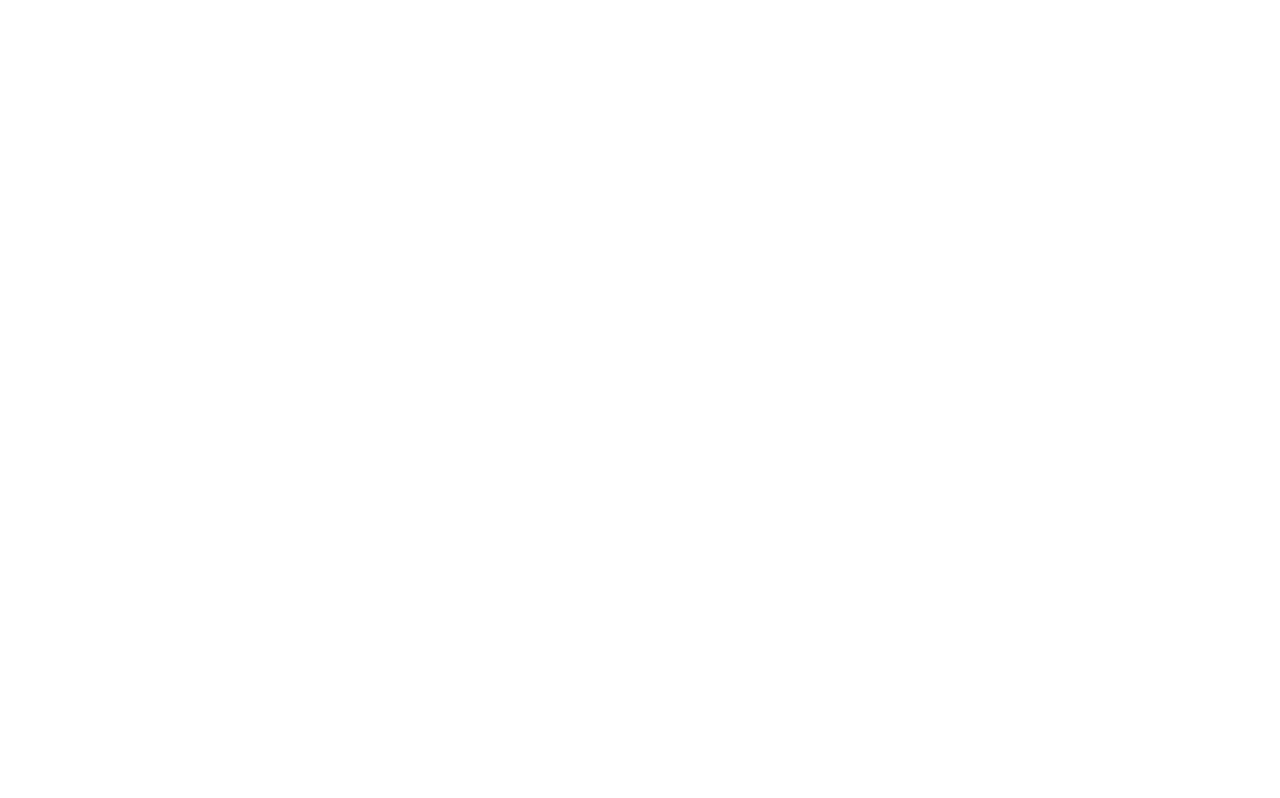
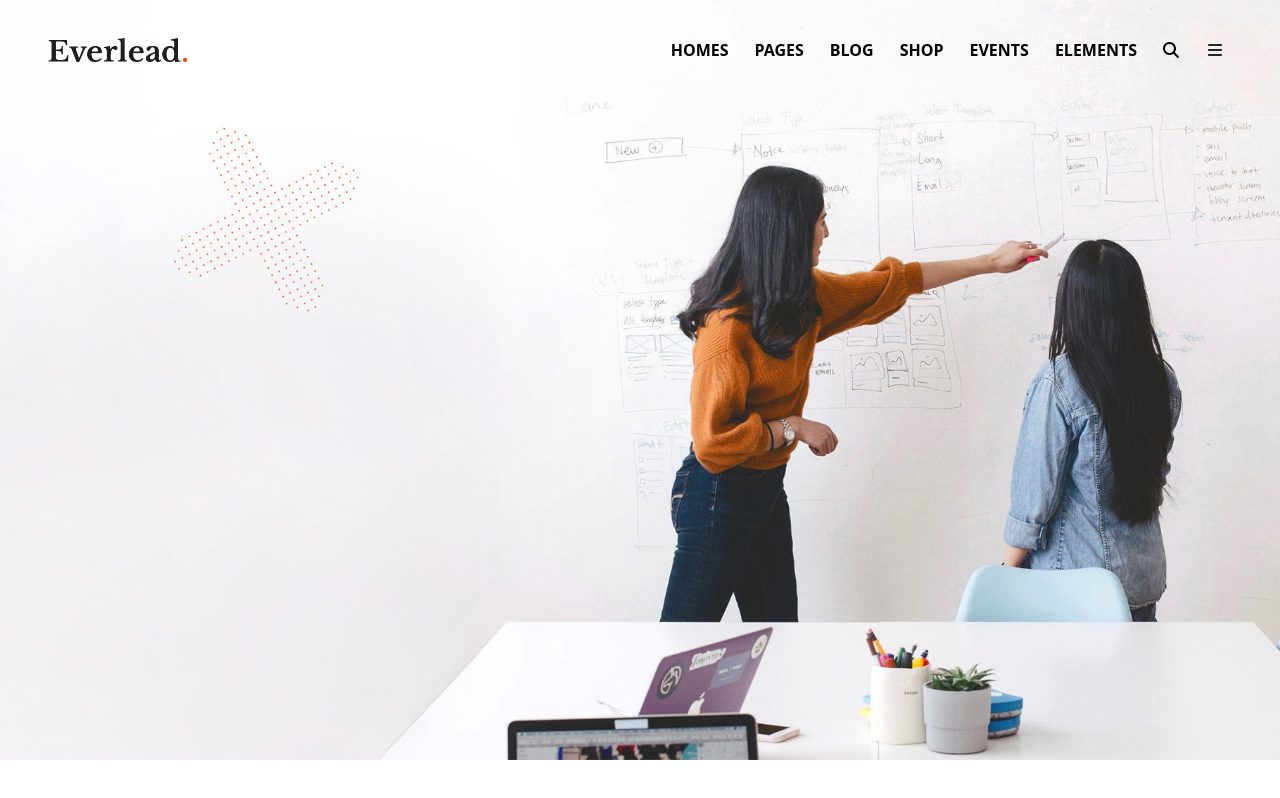
Before and after one commit to MarcoCalabretta1988/proj-html-vuejs, a Vue app: page / in a window 1280 px wide. Built offline with nearby package versions, Linux system fonts and the light colour scheme.

Commit message:
Add header background & main nav

```diff
--- a/index.html
+++ b/index.html
@@ -1,13 +1,15 @@
 <!DOCTYPE html>
 <html lang="en">
+
 <head>
   <meta charset="UTF-8" />
-    <link rel="icon" type="image/svg+xml" href="/vite.svg" />
   <meta name="viewport" content="width=device-width, initial-scale=1.0" />
-    <title>Vite + Vue</title>
+  <title>Everlead</title>
 </head>
+
 <body>
   <div id="app"></div>
   <script type="module" src="/src/main.js"></script>
 </body>
+
 </html>
--- a/src/App.vue
+++ b/src/App.vue
@@ -1,11 +1,14 @@
 <script>
+import AppHeader from './components/AppHeader.vue'
 export default {
   name: 'Everlead',
-  data: () => ({})
+  data: () => ({}),
+  components: { AppHeader },
 }
 </script>
 
 <template>
+  <app-header></app-header>
 
 </template>
 
--- a/src/assets/scss/style.scss
+++ b/src/assets/scss/style.scss
@@ -0,0 +1,28 @@
+@use './partials/variables' as *;
+
+//UTILITIES
+
+.my-container {
+    max-width: 1200px;
+    margin: 0 auto;
+}
+
+//GENERIC
+
+
+img {
+    max-width: 100%;
+    height: auto;
+}
+
+ul {
+    list-style-type: none;
+    margin: 0;
+    padding: 0;
+}
+
+a {
+    text-decoration: none;
+    color: $black;
+    margin: 3px;
+}
--- a/src/components/AppHeader.vue
+++ b/src/components/AppHeader.vue
@@ -1,14 +1,61 @@
 <script>
+import { mainNavLinks } from '../data/index'
 export default {
     name: 'AppHeader',
-    data: () => ({})
+    data: () => ({ mainNavLinks })
 }
 </script>
 
 <template>
+    <header>
 
+
+        <section id="main-nav">
+            <nav class="d-flex justify-content-between align-items-center p-4 mx-4">
+                <!-- LOGO -->
+                <img src="../assets/img/logo-img-01.png" alt="Logo">
+                <!-- MAIN NAVBAR -->
+                <!-- possibile componente nav -->
+                <ul>
+                    <li v-for="link in mainNavLinks"><a href="#">{{ link }}</a></li>
+                    <li><a href="#"><font-awesome-icon icon="fa-solid fa-magnifying-glass" /></a></li>
+                    <li><a href="#"></a><font-awesome-icon icon="fa-solid fa-bars" /></li>
+
+                </ul>
+            </nav>
+        </section>
+        <section id="jumbotron"></section>
+
+    </header>
 </template>
 
-<style>
+<style lang="scss" scoped>
+header {
+    height: 95vh;
+    background-image: url(../assets/img/rev-slider-main-home-img-03.jpg);
+    background-position: left;
+    background-size: cover;
 
+    nav {
+        height: 100px;
+
+        img {
+            width: 140px;
+            height: auto;
+        }
+
+        ul {
+            // Possibile mixin?
+            display: flex;
+            justify-content: space-between;
+            align-items: center;
+            text-transform: uppercase;
+
+            li {
+                margin: 0 10px;
+                font-weight: bolder;
+            }
+        }
+    }
+}
 </style>
--- a/src/data/index.js
+++ b/src/data/index.js
@@ -0,0 +1,7 @@
+const mainNavLinks = ['homes', 'pages', 'blog', 'shop', 'events', 'elements']
+
+
+
+
+
+export { mainNavLinks }
--- a/src/main.js
+++ b/src/main.js
@@ -1,9 +1,15 @@
 import { createApp } from 'vue'
 //Import boostrap
 import 'bootstrap/dist/css/bootstrap.min.css';
+//Import FontAwsome
+import { library } from '@fortawesome/fontawesome-svg-core'
+import { FontAwesomeIcon } from '@fortawesome/vue-fontawesome'
+import { faMagnifyingGlass, faBars } from '@fortawesome/free-solid-svg-icons'
 
-
+library.add(faMagnifyingGlass, faBars)
 
 import App from './App.vue'
 
-createApp(App).mount('#app')
+const app = createApp(App)
+app.component('font-awesome-icon', FontAwesomeIcon)
+app.mount('#app')
```
Also changed, not shown: package.json (+7 -0 lines), 1 other file (tests, documents, lock files or other folders). Lines whose indentation alone changed are shown as unchanged.
